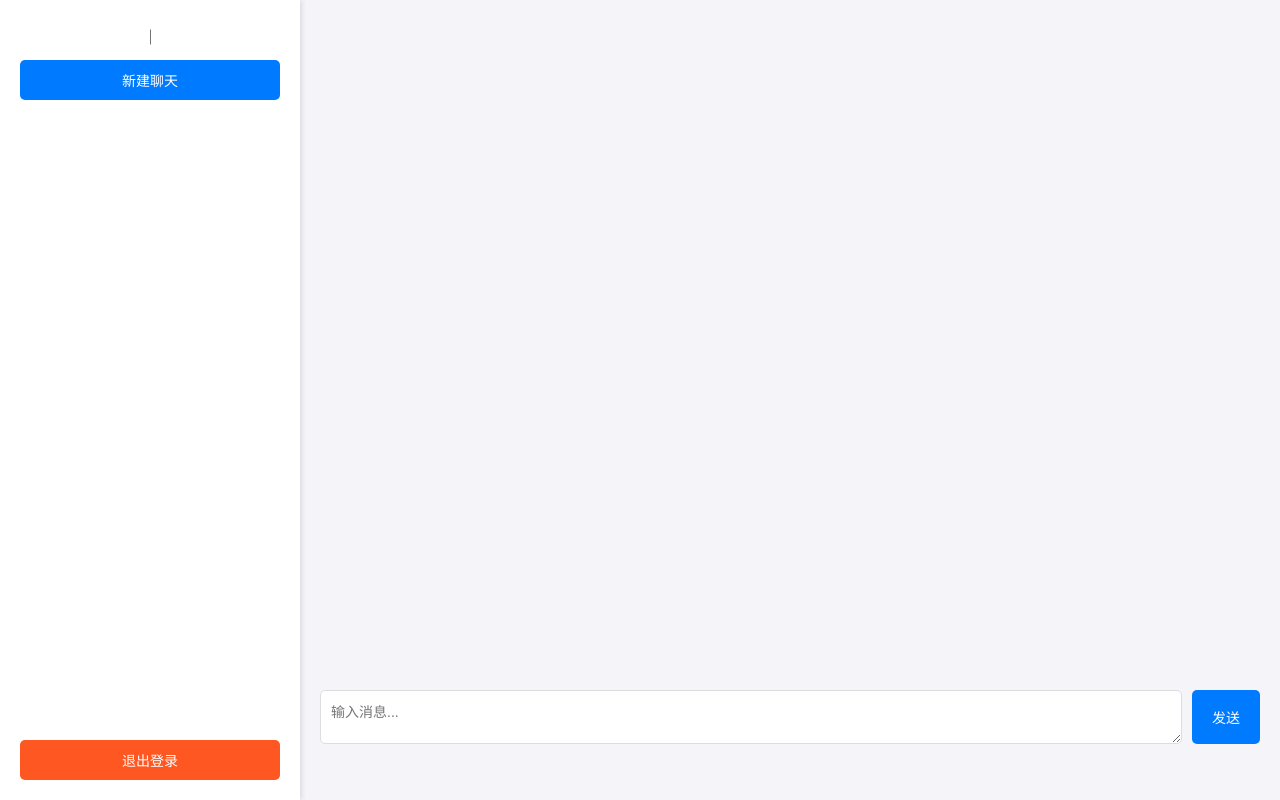
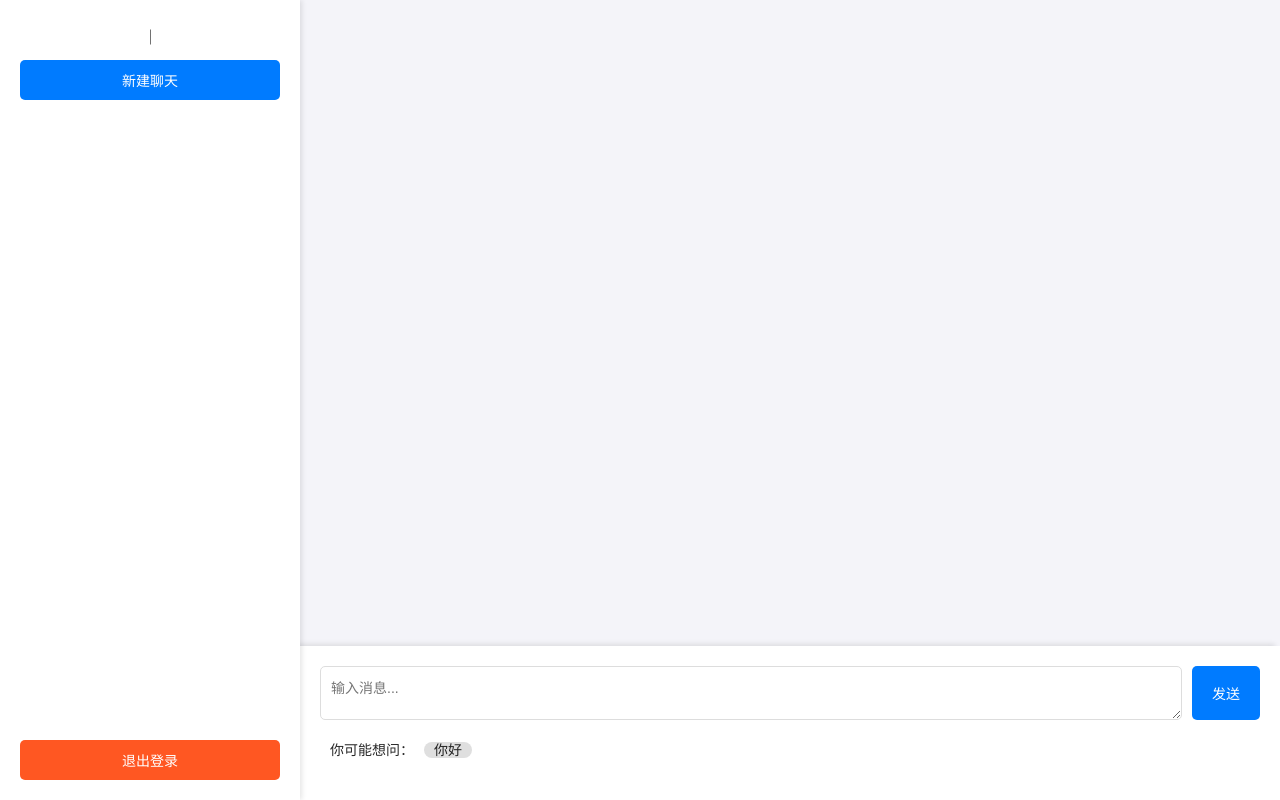
Before and after one commit to NianY2/AITest, a Python web app: template template/AIChat.html in a window 1280 px wide. Run offline with Jinja, Linux system fonts and the light colour scheme; the template is opened without the code that fills it, so the values that code supplies are empty.

Commit message:
add_other_question

```diff
--- a/HtmlInteraction.py
+++ b/HtmlInteraction.py
@@ -44,7 +44,8 @@ class HtmlInteraction(QObject):
         re_data = {
             "flag":data[0],
             "answer":data[1],
-            "next":data[2]
+            "next":data[2],
+            "other_question_list": data[3]
         }
         return Rseponse.success(re_data)
 
--- a/template/AIChat.html
+++ b/template/AIChat.html
@@ -25,9 +25,14 @@
         <div class="message-container" id="message-container">
             <!-- 消息将在这里显示 -->
         </div>
-        <div class="input-area">
-            <textarea class="input-field" id="input-field" placeholder="输入消息..."></textarea>
-            <button class="send-btn" onclick="sendMessage()">发送</button>
+        <div class="input-box">
+            <div class="input-area">
+                <textarea class="input-field" id="input-field" placeholder="输入消息..."></textarea>
+                <button class="send-btn" onclick="sendMessage()">发送</button>
+            </div>
+            <div class="other-question-box" id="other-question-box">
+                你可能想问：<span class="other-question" onclick="sendMessage('你好')">你好</span>
+            </div>
         </div>
     </div>
     <script>
@@ -67,6 +72,9 @@
                     sendMessage();
                 }
             }
+            // 隐藏你可能想问
+            remove_other_question()
+
         };
         function start_reply_cy() {
             window.func.start_reply_cy("", (result) => {
@@ -164,8 +172,12 @@
                 callback && callback();
             })
         }
-        function sendMessage() {
+        function sendMessage(msg = null) {
             const inputField = document.getElementById('input-field');
+            if(msg != null){
+                inputField.value = msg
+            }
+
             const messageText = inputField.value.trim();
             if (!messageText) return;
 
@@ -183,9 +195,7 @@
             const messageSpan = document.createElement('span');
             messageSpan.className = `message ${type}_message`;
             messageDiv.appendChild(messageSpan);
-            if (type == "ai") {
 
-            }
             messageContainer.appendChild(messageDiv);
             if (type == 'ai' && typeit_text) {
                 // messageSpan.classList.add('typeit_text_css');
@@ -218,10 +228,22 @@
                 num: 0,
                 chat_index: now_index
             }
+            remove_other_question()
             window.func.chat_ai_cy(JSON.stringify(data), (result) => {
                 result = JSON.parse(result);
                 console.log(result);
                 addMessage(result.data.answer, 'ai');
+                other_question_list =  result.data.other_question_list
+                if(result.data.flag == true){
+                    result.data.other_question_list.splice(0,1)
+                }else{
+                    result.data.other_question_list.splice(4,1)
+                }
+                result.data.other_question_list.splice(3,1)
+                for (let index = 0; index < other_question_list.length; index++) {
+                    const li = other_question_list[index];
+                    add_other_question(li[0])
+                }
             });
         }
 
@@ -273,6 +295,18 @@
             });
 
         }
+        function remove_other_question(){
+            let questions =  document.getElementsByClassName("other-question")
+            while( questions.length != 0){
+                questions[0].remove()
+            }
+            document.getElementById("other-question-box").style.visibility = "hidden"
+        }
+        function  add_other_question(question){
+            let  box = document.getElementById("other-question-box");
+            box.style.visibility = ""
+            box.innerHTML+=`<span class="other-question" onclick="sendMessage('${question}')">${question}</span>`
+        }
     </script>
 </body>
 
--- a/template/css/AIChat.css
+++ b/template/css/AIChat.css
@@ -76,6 +76,7 @@ body {
 .new-chat-btn:hover {
     background-color: #0056b3;
 }
+
 .logout-btn {
     background-color: #ff5722;
     color: white;
@@ -92,6 +93,7 @@ body {
 .logout-btn:hover {
     background-color: #912200;
 }
+
 .chat-list {
     -webkit-user-select: none;
     -moz-user-select: none;
@@ -135,7 +137,7 @@ body {
 .delete-icon {
     position: absolute;
     top: 50%;
-    transform: translate(0,-50%);
+    transform: translate(0, -50%);
     right: 10px;
     cursor: pointer;
     display: none;
@@ -144,13 +146,14 @@ body {
 .file-icon {
     position: absolute;
     top: 50%;
-    transform: translate(0,-50%);
+    transform: translate(0, -50%);
     right: 40px;
     cursor: pointer;
     display: none;
 }
 
-.chat-item:hover .delete-icon,.chat-item:hover .file-icon {
+.chat-item:hover .delete-icon,
+.chat-item:hover .file-icon {
     display: block;
 }
 
@@ -158,11 +161,12 @@ body {
     flex-grow: 1;
     display: flex;
     flex-direction: column;
-    padding: 20px;
+    max-height: 100vh;
     background-color: #f4f4f9;
 }
 
 .message-container {
+    padding: 20px;
     flex-grow: 1;
     max-height: calc(100vh - 150px);
     overflow-y: auto;
@@ -192,6 +196,12 @@ body {
 
 }
 
+.input-box {
+    box-shadow: -5px -2px 5px rgba(0, 0, 0, 0.1);
+    background-color: #fff;
+    padding: 20px;
+}
+
 .input-area {
     display: flex;
     width: 100%;
@@ -218,3 +228,22 @@ body {
 .send-btn:hover {
     background-color: #0056b3;
 }
+
+.other-question-box {
+    padding: 10px;
+    /* 不可选择 */
+    -webkit-user-select: none;
+    -moz-user-select: none;
+    -ms-user-select: none;
+    user-select: none;
+
+    word-break: break-all;
+}
+
+.other-question-box span {
+    padding: 0 10px;
+    line-height: 40px;
+    background-color: #dfdfdf;
+    border-radius: 10px;
+    margin-left: 10px;
+}
```
Also changed, not shown: ChatAi.py (+6 -5 lines), README.md, 4 other files.
